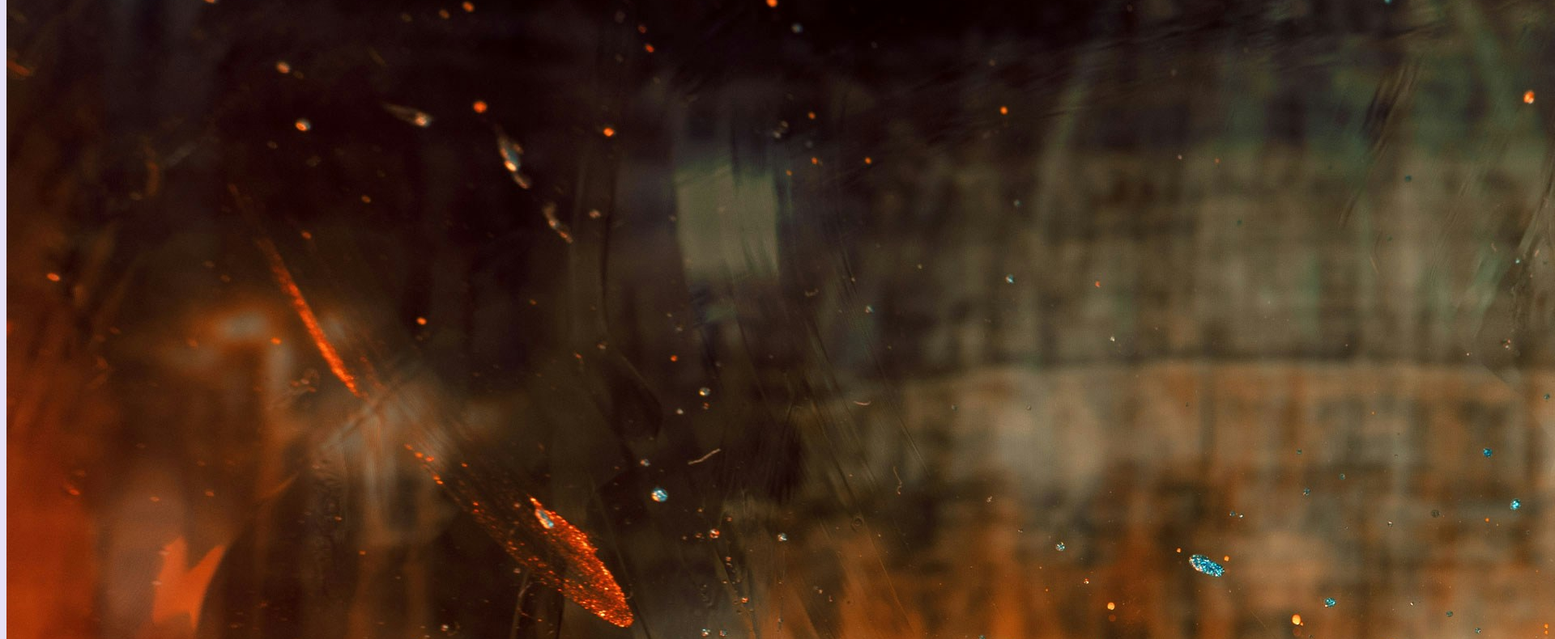
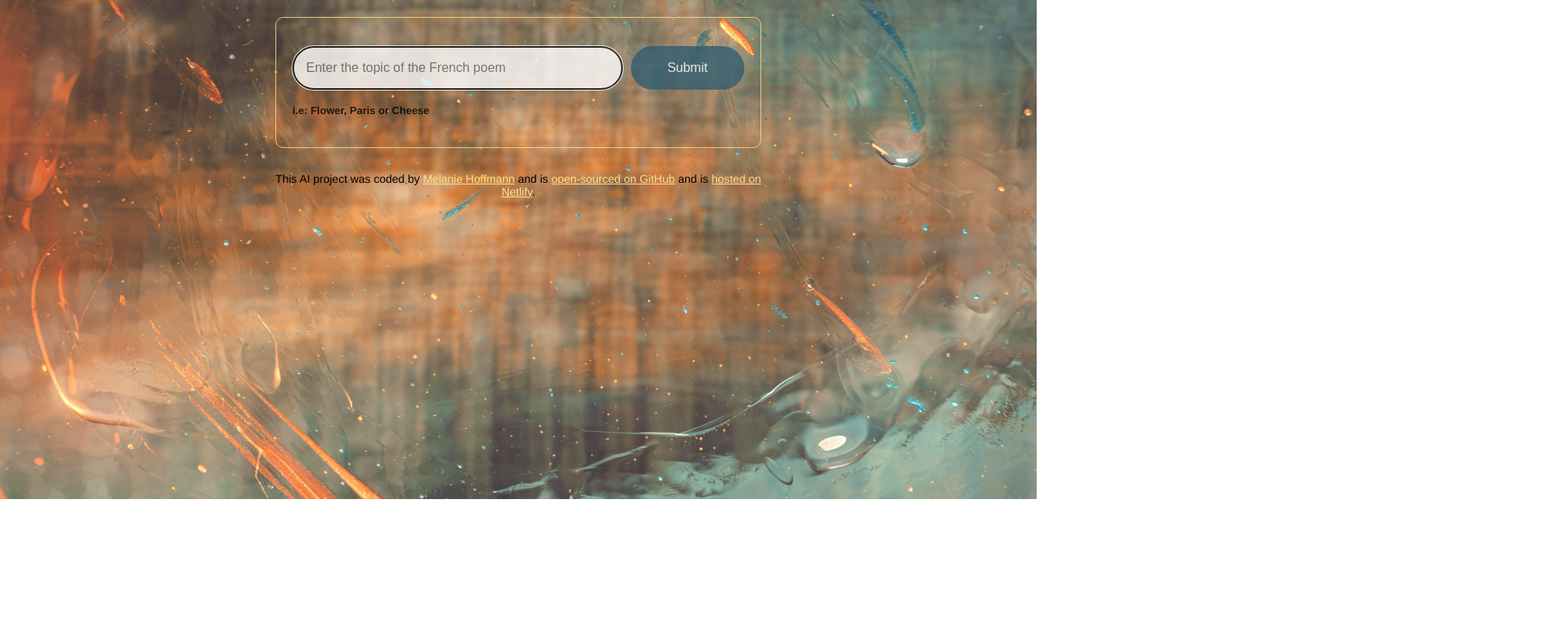
Before and after one commit to mho6188/AI-french-poem-generator, a plain HTML site: page index.html in a window 1280 px wide. Shown: the part 183-973 px from the top of the page at 81% size, 1920 px wide, since content can reach past the window. After the commit the page ends 800 px from the top, so only its background shows below. Drawn offline with nearby package versions, Linux system fonts and the light colour scheme.

Commit message:
update style.css

```diff
--- a/src/style.css
+++ b/src/style.css
@@ -1,6 +1,16 @@
 body {
-  background-color: #e6e0f6;
   font-family: Helvetica, Arial, sans-serif;
+}
+
+img {
+  position: fixed;
+  left: 0;
+  top: 0;
+  width: 100%;
+  height: 100%;
+  object-fit: cover;
+  z-index: -1;
+  opacity: 0.8;
 }
 
 a {
@@ -21,15 +31,16 @@ h1 {
   font-weight: 800;
   font-size: 36px;
   line-height: 1.5;
-  color: #272044;
+  color: #fde38d;
 }
 
 .form-container {
-  background-color: white;
+  opacity: 0.8;
   margin-bottom: 30px;
+  border: 1px solid #fde38d;
   border-radius: 10px;
-  box-shadow: 0px 20px 60px rgba(65, 50, 100, 0.08);
-  padding: 15px 20px;
+  box-shadow: 0px 20px 60px rgba(240, 139, 39, 0.08);
+  padding: 35px 20px;
 }
 
 form {
@@ -38,9 +49,9 @@ form {
 
 .hint {
   line-height: 1.5;
+  font-weight: bold;
   margin-top: 5px;
-  opacity: 0.6;
-  font-size: 12px;
+  font-size: 13px;
 }
 
 .instructions {
@@ -48,14 +59,14 @@ form {
   border: 1px solid rgba(39, 33, 66, 0.5);
   width: 80%;
   font-size: 16px;
-  border-radius: 50px;
+  border-radius: 40px;
   line-height: 20px;
   color: #272044;
 }
 
 .submit-button {
   margin-left: 10px;
-  background: #885df1;
+  background: #335d71;
   color: white;
   border: none;
   width: 150px;
@@ -67,10 +78,11 @@ form {
 .poem {
   font-size: 16px;
   background-color: #fff;
+  opacity: 0.7;
   padding: 20px;
   line-height: 2;
   border-radius: 6px;
-  border-left: 3px solid #885df1;
+  border-left: 3px solid #fde38d;
   box-shadow: 0px 4px 30px 0px rgba(39, 33, 66, 0.03);
 }
 
@@ -84,8 +96,12 @@ form {
 
 footer {
   text-align: center;
-  font-size: 13px;
+  font-size: 14px;
   margin-top: 30px;
+}
+
+footer a {
+  color: #fde38d;
 }
 
 .generating {
```
